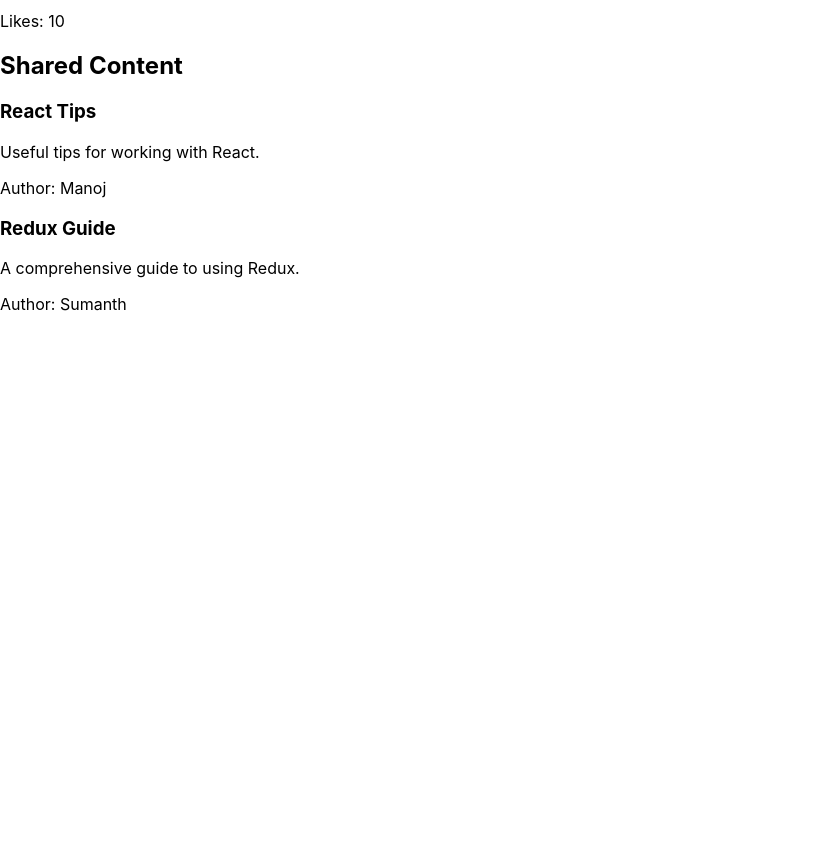
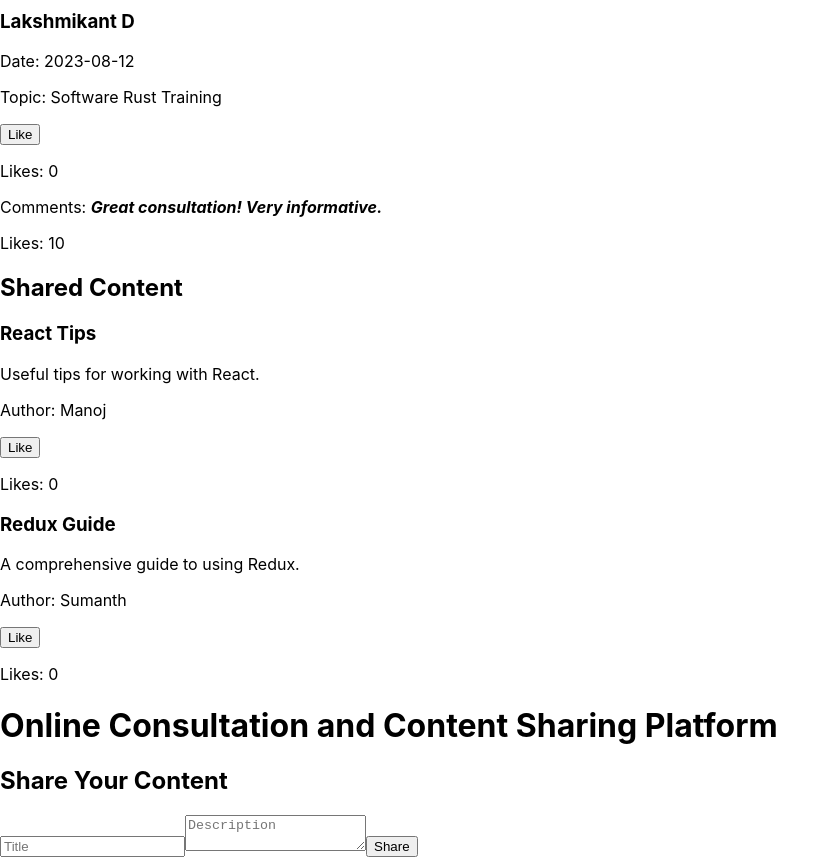
Before and after one commit to thefullstacktrainer/consultation_and_content_sharing_app, a React (Create React App) app: page / in a window 1280 px wide. Shown: the part 440-1297 px from the top of the page, without its empty margins (0-839 px from the left). Before the commit the page ends 800 px from the top, so only its background shows below. Built offline with nearby package versions, Linux system fonts and the light colour scheme.

Commit message:
state reference

```diff
--- a/src/App.js
+++ b/src/App.js
@@ -2,6 +2,8 @@
 import ConsultationList from './components/ConsultationList';
 import ContentSharing from './components/ContentSharing';
 import EnhancedConsultationCard from './components/EnhancedConsultationCard';
+import ContentSharingPage from './components/ContentSharingPage';
+
 
 const App = () => {
   const consultations = [
@@ -28,6 +30,10 @@
       <EnhancedConsultationCard {...consultationData} />
 
       <ContentSharing contentList={contentList} />
+      <div>
+        <h1>Online Consultation and Content Sharing Platform</h1>
+        <ContentSharingPage />
+      </div>
     </div>
   );
 };
--- a/src/components/ConsultationCard.js
+++ b/src/components/ConsultationCard.js
@@ -1,21 +1,21 @@
-import React from 'react';
-import PropTypes from 'prop-types';
+import React, { useState } from 'react';
 
 const ConsultationCard = ({ userName, consultationDate, topic }) => {
+    const [likes, setLikes] = useState(0);
+
+    const handleLike = () => {
+        setLikes(likes + 1);
+    };
+
     return (
         <div className="consultation-card">
             <h3>{userName}</h3>
             <p>Date: {consultationDate}</p>
             <p>Topic: {topic}</p>
+            <button onClick={handleLike}>Like</button>
+            <p>Likes: {likes}</p>
         </div>
     );
 };
 
-// Prop types validation
-ConsultationCard.propTypes = {
-    userName: PropTypes.string.isRequired,
-    consultationDate: PropTypes.string.isRequired,
-    topic: PropTypes.string.isRequired
-};
-
 export default ConsultationCard;
--- a/src/components/ContentCard.js
+++ b/src/components/ContentCard.js
@@ -1,21 +1,21 @@
-import React from 'react';
-import PropTypes from 'prop-types';
+import React, { useState } from 'react';
 
 const ContentCard = ({ title, description, author }) => {
+    const [likes, setLikes] = useState(0);
+
+    const handleLike = () => {
+        setLikes(likes + 1);
+    };
+
     return (
         <div className="content-card">
             <h3>{title}</h3>
             <p>{description}</p>
             <p>Author: {author}</p>
+            <button onClick={handleLike}>Like</button>
+            <p>Likes: {likes}</p>
         </div>
     );
 };
 
-// Prop types validation
-ContentCard.propTypes = {
-    title: PropTypes.string.isRequired,
-    description: PropTypes.string.isRequired,
-    author: PropTypes.string.isRequired
-};
-
 export default ContentCard;
--- /dev/null
+++ b/src/components/ContentSharingPage.js
@@ -0,0 +1,13 @@
+import React from 'react';
+import ShareContentForm from './ShareContentForm'; // Adjust the import path based on your project structure
+
+const ContentSharingPage = () => {
+    return (
+        <div>
+            <h2>Share Your Content</h2>
+            <ShareContentForm />
+        </div>
+    );
+};
+
+export default ContentSharingPage;
--- /dev/null
+++ b/src/components/ShareContentForm.js
@@ -0,0 +1,32 @@
+import React, { useState } from 'react';
+
+const ShareContentForm = () => {
+    const [title, setTitle] = useState('');
+    const [description, setDescription] = useState('');
+
+    const handleTitleChange = (event) => {
+        setTitle(event.target.value);
+    };
+
+    const handleDescriptionChange = (event) => {
+        setDescription(event.target.value);
+    };
+
+    const handleSubmit = (event) => {
+        event.preventDefault();
+        // Perform submission logic using title and description
+        console.log('Title:', title);
+        console.log('Description:', description);
+    };
+
+    return (
+        <form onSubmit={handleSubmit}>
+            <input type="text" value={title} onChange={handleTitleChange} placeholder="Title" />
+            <textarea value={description} onChange={handleDescriptionChange} placeholder="Description" />
+            <button type="submit">Share</button>
+        </form>
+    );
+};
+
+
+export default ShareContentForm;
```
Also changed, not shown: src/components/Content.js (added, +11 -0 lines).
